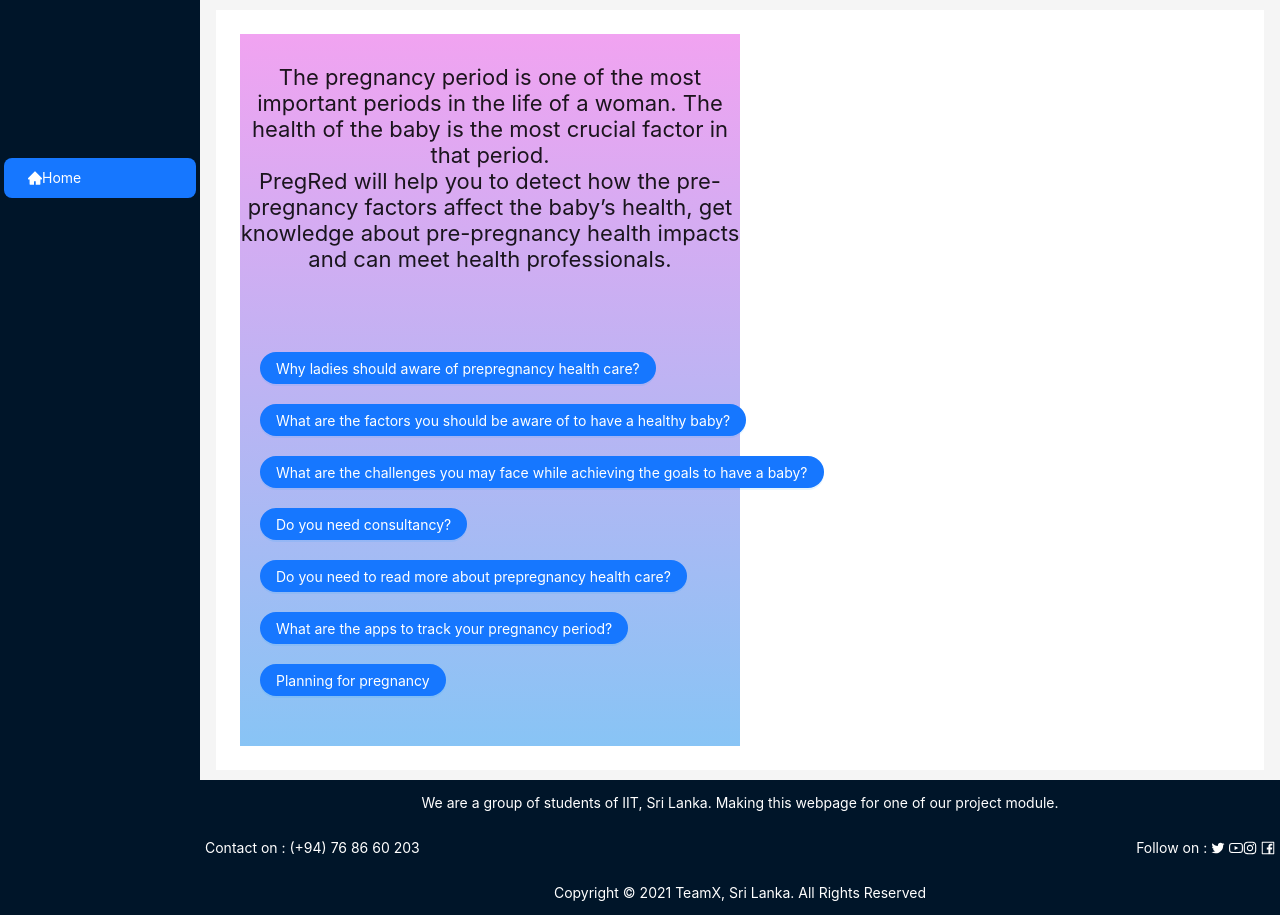
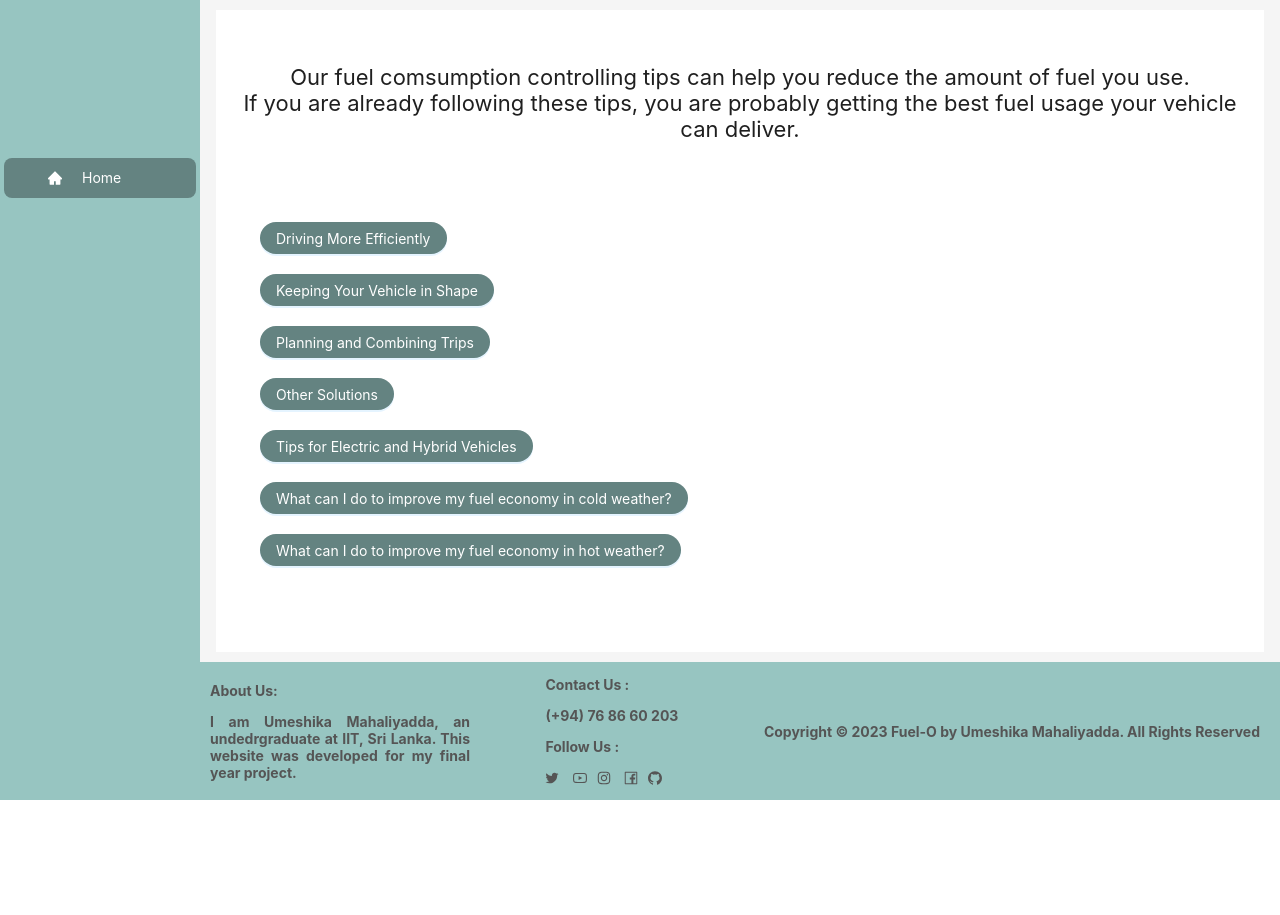
Before and after one commit to UmeshikaThathsarani/FuelO, a React (Create React App) app in the folder fuel-o-gui/: page / in a window 1280 px wide. After the commit the page ends 800 px from the top, so only its background shows below. Built offline with nearby package versions, Linux system fonts and the light colour scheme.

Commit message:
background and font colors changed. Added content into Home page.

```diff
--- a/fuel-o-gui/src/app/components/appFooter/AppFooter.css
+++ b/fuel-o-gui/src/app/components/appFooter/AppFooter.css
@@ -1,33 +1,29 @@
-.footer-container {
-    bottom: 0;
+  .footer-container {
     width: 100%;
-    color: white;
-    background-color: #001529;
-    display: grid;
-    grid-template-areas:
-      'about about about about about about'
-      'mobile mobile mobile social social social'
-      'copyright copyright copyright copyright copyright copyright';
+    font-weight: bold;
+    color: #555555;
+    background-color: #97C5C1;
+    display: flex;
+    justify-content: space-between;
+    align-items: center;
+    flex-wrap: wrap;
   }
 
   .about-us {
     grid-area: about;
-    text-align: center;
-  }
-
-  .mobile {
-    grid-area: mobile;
-    padding-left: 5px;
+    padding-left: 10px;
     text-align: left;
+    width: 25%;
   }
 
   .social {
     grid-area: social;
-    padding-right: 5px;
-    text-align: right;
+    padding-right: 10px;
+    text-align: left;
   }
 
   .copyright-text {
     grid-area: copyright;
     text-align: center;
+    padding-right: 20px;
   }
--- a/fuel-o-gui/src/app/components/appFooter/AppFooter.js
+++ b/fuel-o-gui/src/app/components/appFooter/AppFooter.js
@@ -4,7 +4,8 @@ import {
   FacebookOutlined,
   InstagramOutlined,
   YoutubeOutlined,
-  TwitterOutlined
+  TwitterOutlined,
+  GithubOutlined
 } from '@ant-design/icons';
 
 
@@ -14,18 +15,20 @@ function AppFooter() {
     return(
       <div className="footer-container">
         <div className="about-us">
-          <p>We are a group of students of IIT, Sri Lanka.
-            Making this webpage for one of our project module.</p>
-        </div>
-        <div className="mobile">
-          <p>Contact on : (+94) 76 86 60 203</p>
+          <p>About Us:</p>
+          <p style={{textAlign: "justify"}}>I am Umeshika Mahaliyadda, an undedrgraduate at IIT, Sri Lanka.
+            This website was developed for my final year project.</p>
         </div>
         <div className="social">
-          <p>Follow on : <TwitterOutlined/>  <YoutubeOutlined/>
-          <InstagramOutlined/>  <FacebookOutlined/></p>
+          <p>Contact Us :</p>
+          <p>(+94) 76 86 60 203</p>
+          <p>Follow Us :</p>
+          <p><TwitterOutlined/> &nbsp;&nbsp; <YoutubeOutlined/> &nbsp;&nbsp;
+          <InstagramOutlined/> &nbsp;&nbsp; <FacebookOutlined/> &nbsp;&nbsp;
+          <GithubOutlined /> </p>
         </div>
         <div className="copyright-text">
-          <p>Copyright &copy; 2021 TeamX, Sri Lanka. All Rights Reserved</p>
+          <p>Copyright &copy; 2023 Fuel-O by Umeshika Mahaliyadda. All Rights Reserved</p>
         </div>
       </div>
     );
--- a/fuel-o-gui/src/app/components/appNavBar/AppNavBar.css
+++ b/fuel-o-gui/src/app/components/appNavBar/AppNavBar.css
@@ -0,0 +1,15 @@
+.menu-item span{
+    padding-left: 10px;
+}
+
+.ant-layout .ant-layout-sider{
+    background-color: #97C5C1;
+}
+
+.ant-menu-dark{
+    background-color: #97C5C1;
+}
+
+.ant-menu-dark .ant-menu-item-selected{
+    background-color: #648381;
+}
--- a/fuel-o-gui/src/app/components/appNavBar/AppNavBar.js
+++ b/fuel-o-gui/src/app/components/appNavBar/AppNavBar.js
@@ -9,11 +9,11 @@ function AppNavBar() {
   const navigate = useNavigate();
 
   return (
-    <Menu theme="dark" defaultSelectedKeys={['1']} mode="inline">
+      <Menu theme="dark" defaultSelectedKeys={['1']} mode="inline" className="menu-item">
         {PAGES.map((page) => (
           <Menu.Item key={page.id} onClick={() => navigate(page.path)}>
             {page.icon}
-          {page.name}
+            <span>{page.name}</span>
           </Menu.Item>
         ))}
       </Menu>
--- a/fuel-o-gui/src/app/pages/home/Home.css
+++ b/fuel-o-gui/src/app/pages/home/Home.css
@@ -4,21 +4,16 @@
   justify-content: space-around;
 }
 .container-home-div1{
-  width: 50%;
-  height: 712px;
-  background-image: linear-gradient(rgb(241, 163, 241),rgb(136, 196, 245));
+  width: 100%;
+  height: 500px;
+  background-image: linear-gradient(#97C5C1);
 }
-.container-home-div2{
-  width: 50%;
-  margin-left: 8px;
-  height: 712px;
-}
-.homepageBgImg{
+/* .homepageBgImg{
   background-image: url("https://images.pexels.com/photos/7088526/pexels-photo-7088526.jpeg?auto=compress&cs=tinysrgb&dpr=2&h=750&w=1260");
   min-width: 100%;
   min-height:100%;
   background-position: center;
-}
+} */
 .homepage-para{
   margin-top: 30px;
   margin-bottom: 48px;
@@ -32,5 +27,14 @@
   margin: 10px 20px 20px 20px;
 }
 .home-div-model-bg{
-  background-image: linear-gradient(rgb(241, 163, 241),rgb(136, 196, 245));
+  background-image: linear-gradient(#97C5C1);
 }
+
+.container-home-div2{
+  width: 0%;
+}
+
+.ant-btn-primary{
+  background-color: #648381;
+  width: fit-content;
+}
--- a/fuel-o-gui/src/app/pages/home/Home.js
+++ b/fuel-o-gui/src/app/pages/home/Home.js
@@ -17,23 +17,18 @@ function Home() {
          <div className="container-home-div1">
            {/* <h3 className="homepage-para-header">Abstract</h3> */}
             <p className="homepage-para">
-            The pregnancy period is one of the most important periods in the life of a woman.
-            The health of the baby is the most crucial factor in that period.
-            <br/>
-            PregRed will help you to detect
-            how the pre-pregnancy factors affect the baby’s health,
-            get knowledge about pre-pregnancy health impacts and can meet health
-            professionals.
+            Our fuel comsumption controlling tips can help you reduce the amount of fuel you use. <br/>
+            If you are already following these tips, you are probably getting the best fuel usage your vehicle can deliver.
             </p>
 
 {/* Form 1 */}
         <div className="home-main-div-models">
             <div className="home-div-models">
               <Button type="primary" shape="round" onClick={() => setVisible1(true)}>
-                Why ladies should aware of prepregnancy health care?
+                Driving More Efficiently
               </Button>
               <Modal
-                title="Why ladies should aware of prepregnancy health care?"
+                title="Driving More Efficiently"
                 centered
                 visible={visible}
                 onOk={() => setVisible1(false)}
@@ -41,24 +36,22 @@ function Home() {
                 width={800}
               >
                 <ol>
-                  <li>Prevent stillbirths, preterm birth and low birth weight </li>
-                  <li>Prevent birth defects</li>
-                  <li>Prevent neonatal infections</li>
-                  <li>Prevent underweight and stunting</li>
-                  <li>Prevent vertical transmission of HIV/STIs</li>
-                  <li>Lower the risk of some forms of childhood cancers </li>
-                  <li>Lower the risk of type 2 diabetes and cardiovascular
-                    disease later in life.</li>
+                  <li>Drive Sensibly</li>
+                  <li>Observe the Speed Limit</li>
+                  <li>Avoid Hauling Cargo on Your Roof</li>
+                  <li>Remove Excess Weight</li>
+                  <li>Avoid Excessive Idling</li>
+                  <li>Use Cruise Control</li>
                 </ol>
               </Modal>
             </div>
 {/* Form 2 */}
             <div className="home-div-models">
               <Button type="primary" shape="round" onClick={() => setVisible2(true)}>
-                What are the factors you should be aware of to have a healthy baby?
+              Keeping Your Vehicle in Shape
               </Button>
               <Modal
-                title="What are the factors you should be aware of to have a healthy baby?"
+                title="Keeping Your Vehicle in Shape"
                 centered
                 visible={visible2}
                 onOk={() => setVisible2(false)}
@@ -66,15 +59,10 @@ function Home() {
                 width={800}
               >
                 <ol>
-                  <li>Age</li>
-                  <li>Subfertility</li>
-                  <li>Oral health</li>
-                  <li>Mental health</li>
-                  <li>Gravidity</li>
-                  <li>Iron</li>
-                  <li>Nutrition and Supplements</li>
-                  <li>Calcium</li>
-                  <li>Folate (Folic Acid)</li>
+                  <li>Address Engine Issues Promptly</li>
+                  <li>Keep Tires Properly Inflated</li>
+                  <li>Use the Recommended Grade of Motor Oil</li>
+                  <li>Replacing a Clogged Air Filter on Modern Cars Improves Performance but Not MPG</li>
                 </ol>
 
               </Modal>
@@ -82,11 +70,10 @@ function Home() {
 {/* Form 3 */}
             <div className="home-div-models">
               <Button type="primary" shape="round" onClick={() => setVisible3(true)}>
-                What are the challenges you may face while achieving the goals to have a baby?
+              Planning and Combining Trips
               </Button>
               <Modal
-                title="What are the challenges you may face
-                 while achieving the goals to have a baby?"
+                title="Planning and Combining Trips"
                 centered
                 visible={visible3}
                 onOk={() => setVisible3(false)}
@@ -94,20 +81,21 @@ function Home() {
                 width={800}
               >
                 <ol>
-                  <li>Time</li>
-                  <li>Poverty</li>
-                  <li>Facilities</li>
-                  <li>Family conditions</li>
+                  <li>Stagger your work hours to avoid peak rush hours.</li>
+                  <li>Drive your most fuel-efficient vehicle.</li>
+                  <li>Consider telecommuting (working from home) if your employer permits it.</li>
+                  <li>Take advantage of carpools and ride-share programs.</li>
+                  <li>Consider using public transit if it is available and convenient for you.</li>
                 </ol>
               </Modal>
             </div>
 {/* Form 4 */}
             <div className="home-div-models">
               <Button type="primary" shape="round" onClick={() => setVisible4(true)}>
-                Do you need consultancy?
+              Other Solutions
               </Button>
               <Modal
-                title="Do you need consultancy?"
+                title="Other Solutions"
                 centered
                 visible={visible4}
                 onOk={() => setVisible4(false)}
@@ -116,27 +104,11 @@ function Home() {
               >
                 <ol>
                   <li>
-                    <a
-                      href="https://www.webmd.com/baby/considering-pregnancy-see-your-doctor-first"
-                      target="blank">
-                      Your Pre-Pregnancy Checkup
-                    </a>
+                  A warmed-up engine is more fuel-efficient than a cold one. <br/>
+                  <b>Note:</b> Letting your car idle to warm up doesn’t help your fuel economy: it actually uses more fuel and creates more pollution.
                   </li>
                   <li>
-                    <a
-                      href="https://www.indiamart.com/proddetail/
-                      pre-pregnancy-counseling-19345211830.html"
-                      target="blank">
-                      Pre Pregnancy Counseling
-                    </a>
-                  </li>
-                  <li>
-                    <a
-                      href="https://www.marchofdimes.org/pregnancy/
-                      your-checkup-before-pregnancy.aspx"
-                      target="blank">
-                      Your checkup before pregnancy
-                    </a>
+                  Use the “economy mode” feature if your vehicle has one.
                   </li>
                 </ol>
               </Modal>
@@ -144,10 +116,10 @@ function Home() {
 {/* Form 5 */}
             <div className="home-div-models">
               <Button type="primary" shape="round" onClick={() => setVisible5(true)}>
-                Do you need to read more about prepregnancy health care?
+              Tips for Electric and Hybrid Vehicles
               </Button>
               <Modal
-                title="Do you need to read more about prepregnancy health care?"
+                title="Tips for Electric and Hybrid Vehicles"
                 centered
                 visible={visible5}
                 onOk={() => setVisible5(false)}
@@ -156,33 +128,19 @@ function Home() {
               >
                 <ol>
                   <li>
-                    <a
-                      href="https://www.cdc.gov/preconception/planning.html"
-                      target="blank">
-                      Planning for Pregnancy
-                    </a>
+                  Read the Owner's Manual
                   </li>
                   <li>
-                    <a
-                      href="https://www.plannedparenthood.org/
-                      learn/pregnancy/pre-pregnancy-health"
-                      target="blank">
-                      How do I plan for a pregnancy?
-                    </a>
+                  Use the Economy Mode
                   </li>
                   <li>
-                    <a
-                      href="https://www.parents.com/getting-pregnant/pre-pregnancy-health/"
-                      target="blank">
-                      Pre-Pregnancy Health
-                    </a>
+                  Avoid Hard Braking
                   </li>
                   <li>
-                    <a
-                      href="https://www.womenshealth.gov/pregnancy/you-get-pregnant/
-                      preconception-health" target="blank">
-                      Preconception health
-                    </a>
+                  Keep the Battery Charged (EVs and Plug-in Hybrids Only)
+                  </li>
+                  <li>
+                  Use Accessories Wisely (such as heating, air conditioning, and entertainment systems)
                   </li>
                 </ol>
               </Modal>
@@ -191,10 +149,10 @@ function Home() {
 
             <div className="home-div-models">
               <Button type="primary" shape="round" onClick={() => setVisible6(true)}>
-                What are the apps to track your pregnancy period?
+              What can I do to improve my fuel economy in cold weather?
               </Button>
               <Modal
-                title="What are the apps to track your pregnancy period?"
+                title="What can I do to improve my fuel economy in cold weather?"
                 centered
                 visible={visible6}
                 onOk={() => setVisible6(false)}
@@ -202,27 +160,25 @@ function Home() {
                 width={800}
               >
                 <ol>
-                  <li>Clue Period Tracker, Ovulation</li>
-                  <li>Flo Period & Ovulation Tracker</li>
-                  <li>Glow Cycle & Fertility Tracker</li>
-                  <li>Fertility Friend FF App</li>
-                  <li>Ovia Fertility & Cycle Tracker</li>
-                  <li>Natural Cycles – Birth Control</li>
-                  <li>Period Tracker by GP Apps</li>
-                  <li>Period Tracker Health Calendar</li>
-                  <li>Ovulation Calendar & Fertility</li>
-                  <li>Eve Period Tracker</li>
-                  <li>Bellabeat Period Diary</li>
+                  <li>Park your car in a warmer place</li>
+                  <li>Combine trips when possible</li>
+                  <li>Minimize idling your car to warm it up.</li>
+                  <li>Don't use seat warmers or defrosters more than necessary.</li>
+                  <li>Check your tire pressure regularly.</li>
+                  <li>Use the type of oil recommended by your manufacturer for cold weather driving.</li>
+                  <li>Remove accessories that increase wind resistance, like roof racks, when not in use.</li>
+                  <li>If you drive a plug-in hybrid or electric vehicle, preheating the cabin while plugged into the charger can extend your vehicle's range.</li>
+                  <li>If you drive a plug-in hybrid or electric vehicle, using the seat warmers instead of the cabin heater can save energy and extend range.</li>
                 </ol>
               </Modal>
             </div>
 {/* Form 7 */}
             <div className="home-div-models">
               <Button type="primary" shape="round" onClick={() => setVisible7(true)}>
-                Planning for pregnancy
+              What can I do to improve my fuel economy in hot weather?
               </Button>
               <Modal
-                title="Planning for pregnancy"
+                title="What can I do to improve my fuel economy in hot weather?"
                 centered
                 visible={visible7}
                 onOk={() => setVisible7(false)}
@@ -230,15 +186,13 @@ function Home() {
                 width={800}
               >
                 <ol>
-                  <li>Make a Plan and Take Action</li>
-                  <li>See Your Doctor</li>
-                  <li>Take 400 Micrograms of Folic Acid Every Day</li>
-                  <li>Stop Drinking Alcohol, Smoking, and Using Certain Drugs</li>
-                  <li>Avoid Toxic Substances and Environmental Contaminants</li>
-                  <li>Reach and Maintain a Healthy Weight</li>
-                  <li>Get Help for Violence</li>
-                  <li>Learn Your Family History</li>
-                  <li>Get Mentally Healthy</li>
+                  <li>Roll the windows down at lower speeds; use the AC at highway speeds.</li>
+                  <li>Don't use the AC more than needed or set the temperature lower than needed.</li>
+                  <li>Park in the shade or use a sunshade so that the cabin doesn't get as hot.</li>
+                  <li>Drive with the windows open for a short time before using the AC.</li>
+                  <li>Don't idle with the AC running before driving.</li>
+                  <li>Read your owner's manual.</li>
+                  <li>For plug-in hybrids and electric vehicles, pre-cooling the cabin while plugged into the charger can extend your vehicle's range. Also, using a warmer temperature setting for the AC will use less battery power.</li>
                 </ol>
               </Modal>
             </div>
```
Also changed, not shown: fuel-o-gui/src/app/components/appHeader/AppHeader.css (added), fuel-o-gui/src/app/components/appHeader/AppHeader.js (added). Lines whose indentation alone changed are shown as unchanged.
